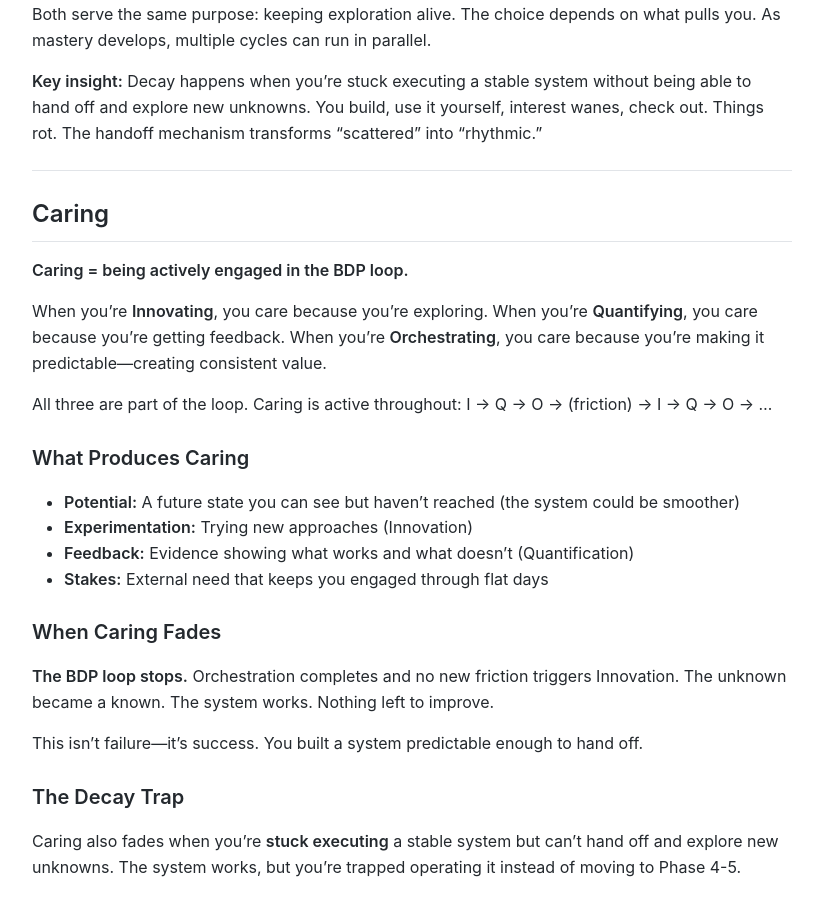
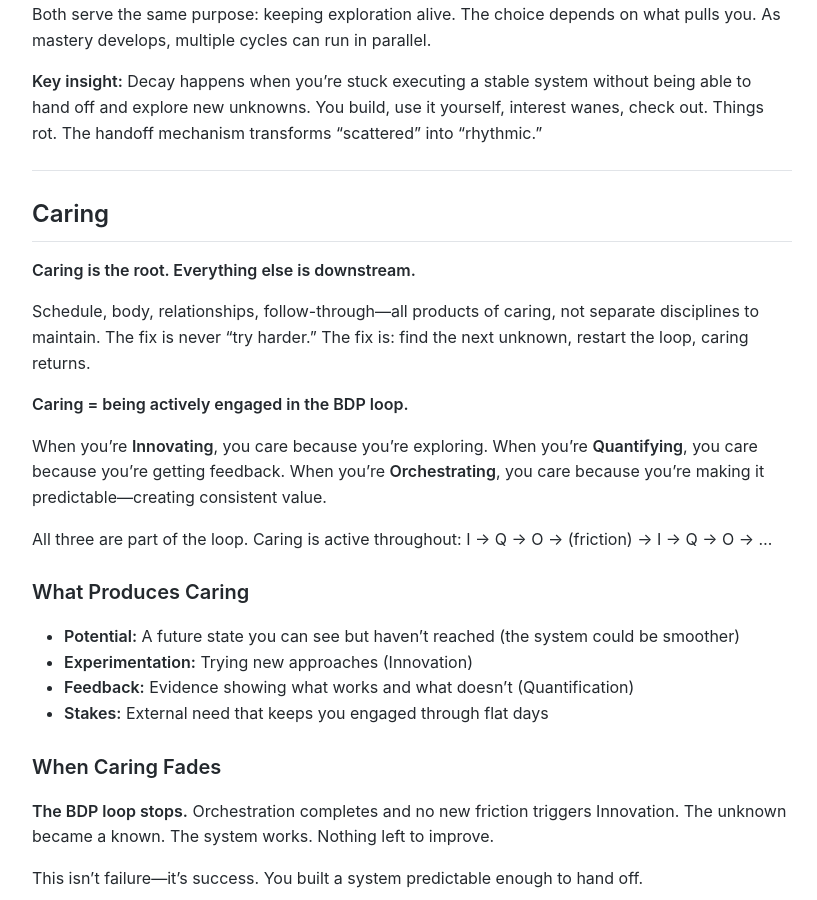
Before and after one commit to MariusWilsch/public-wilsch-ai-pages, a Jekyll site: the page built from global/primary-aim-life-vision.md, in a window 1280 px wide and 900 px high, scrolled down 2271 px. Shown: the whole window, without its empty margins (228-1045 px from the left). Built offline with Jekyll 4.4.1, drawn with Linux system fonts in a browser that asks for light colours; our own code applies the rules of GitHub Pages for plain Markdown files.

Commit message:
Sync from hippocampus 2026-02-03

```diff
--- a/global/primary-aim-life-vision.md
+++ b/global/primary-aim-life-vision.md
@@ -70,6 +70,10 @@ Both serve the same purpose: keeping exploration alive. The choice depends on wh
 ---
 
 ## Caring
+
+**Caring is the root. Everything else is downstream.**
+
+Schedule, body, relationships, follow-through—all products of caring, not separate disciplines to maintain. The fix is never "try harder." The fix is: find the next unknown, restart the loop, caring returns.
 
 **Caring = being actively engaged in the BDP loop.**
 
```
